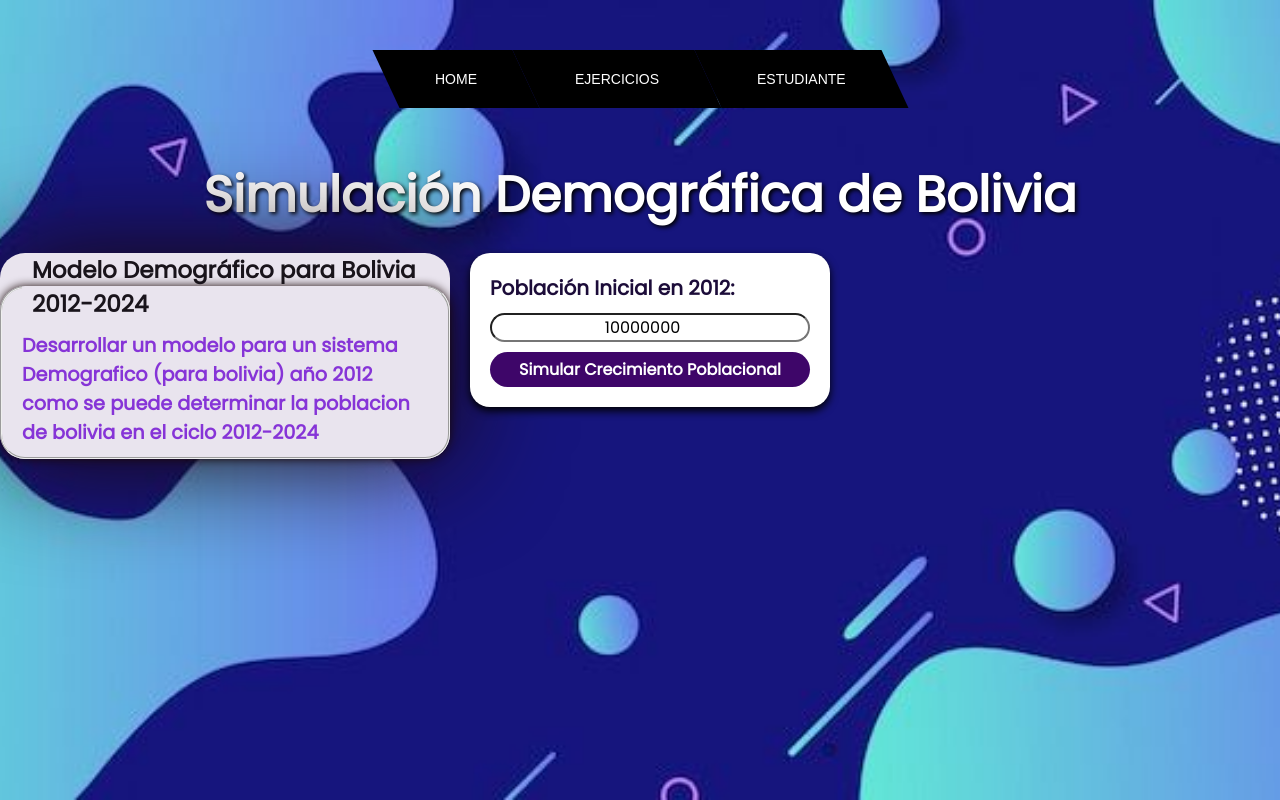
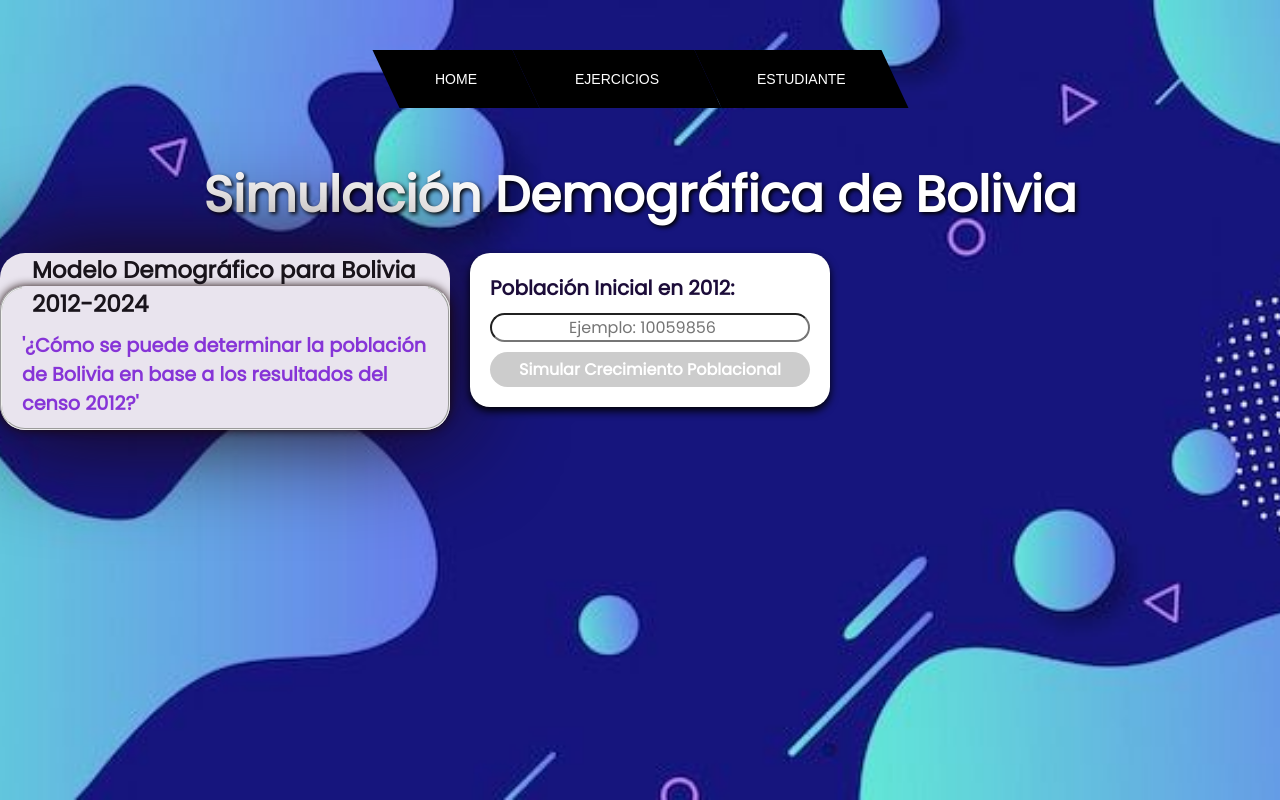
Before and after one commit to EdelyTito/simulacion, a Vue app: page /ejercicio2 in a window 1280 px wide. Built offline with nearby package versions, Linux system fonts and the light colour scheme.

Commit message:
ahora sis pues

```diff
--- a/src/views/Ejercicio2.vue
+++ b/src/views/Ejercicio2.vue
@@ -4,14 +4,14 @@
     <div class="flex-container">
       <Fieldset legend="Modelo Demográfico para Bolivia 2012-2024">
         <p>
-          Desarrollar un modelo para un sistema Demografico (para bolivia) año 2012 como se puede determinar la poblacion de bolivia en el ciclo 2012-2024
+          '¿Cómo se puede determinar la población de Bolivia en base a los resultados del censo 2012?'
         </p>
       </Fieldset>
       <div class="controls">
         <label for="initialPopulation">Población Inicial en 2012:</label>
-        <input type="number" v-model="initialPopulation" id="initialPopulation" min="1">
+        <input type="number" v-model="initialPopulation" id="initialPopulation" min="1" placeholder="Ejemplo: 10059856">
 
-        <button @click="simulatePopulationGrowth">Simular Crecimiento Poblacional</button>
+        <button @click="simulatePopulationGrowth" :disabled="!initialPopulation">Simular Crecimiento Poblacional</button>
       </div>
     </div>
     <Fieldset v-if="results.length" legend="Resultados" class="results-container">
@@ -19,7 +19,7 @@
         <thead>
           <tr>
             <th>Año</th>
-            <th>Nacimientos</th>
+            <th>Nacimiento</th>
             <th>Muertes</th>
             <th>Población</th>
           </tr>
@@ -27,9 +27,9 @@
         <tbody>
           <tr v-for="result in results" :key="result.year">
             <td>{{ result.year }}</td>
-            <td>{{ result.births }}</td>
-            <td>{{ result.deaths }}</td>
-            <td>{{ result.population }}</td>
+            <td>{{ formatNumber(result.births) }}</td>
+            <td>{{ formatNumber(result.deaths) }}</td>
+            <td>{{ formatNumber(result.population) }}</td>
           </tr>
         </tbody>
       </table>
@@ -46,35 +46,45 @@ export default {
   },
   data() {
     return {
-      initialPopulation: 10000000,
+      initialPopulation: null, // Inicialmente vacío para permitir la entrada del usuario
       results: []
     };
   },
   methods: {
     simulatePopulationGrowth() {
-      let population = this.initialPopulation;
+      let population = Number(this.initialPopulation); // Asegurarse de que sea un número
       const birthRate = 0.02493; // Tasa de natalidad anual
-      const deathRate = 0.00793; // Tasa de mortalidad anual
-      const startYear = 2012;
-      const endYear = 2024;
+      const deathRate = 0.00743; // Tasa de mortalidad anual
+      const startYear = 2013; // Año de inicio
+      const endYear = 2024; // Año de fin
 
-      this.results = [];
-      for (let year = startYear; year <= endYear; year++) {
+      // Reiniciar resultados para cada simulación
+      this.results = [{
+        year: startYear,
+        births: 0, // Sin nacimientos en 2012
+        deaths: 0, // Sin muertes en 2012
+        population: population // Población inicial ingresada por el usuario
+      }];
+
+      // Calcular para los años restantes (2013-2024)
+      for (let year = startYear + 1; year <= endYear; year++) {
         const births = Math.round(population * birthRate);
         const deaths = Math.round(population * deathRate);
-        population = population + births - deaths;
+        population += births - deaths; // Actualizamos la población
         this.results.push({
           year: year,
           births: births,
           deaths: deaths,
-          population: Math.round(population)
+          population: Math.round(population) // Población redondeada
         });
       }
+    },
+    formatNumber(number) {
+      return new Intl.NumberFormat().format(number);
     }
   }
 };
 </script>
-
 
 <style scoped>
 h1 {
@@ -124,11 +134,15 @@ button {
   text-decoration: none;
   display: inline-block;
   font-size: 16px;
+  cursor: pointer;
+}
+button:disabled {
+  background-color: #ccc; /* Deshabilitado */
+  cursor: not-allowed;
 }
 input {
   border-radius: 20px;
   text-align: center;
-  text-decoration: none;
   display: inline-block;
   font-size: 16px;
 }
```
